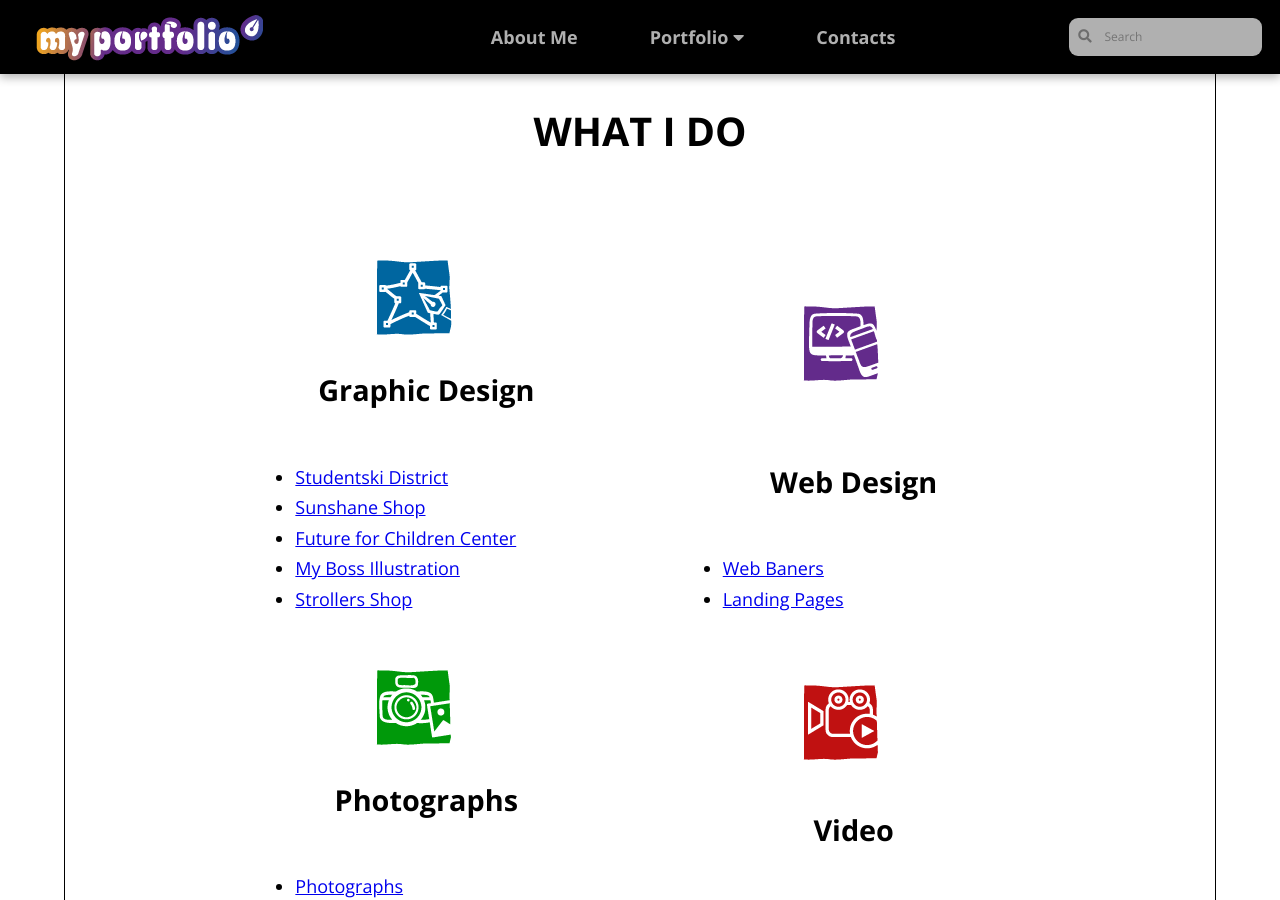
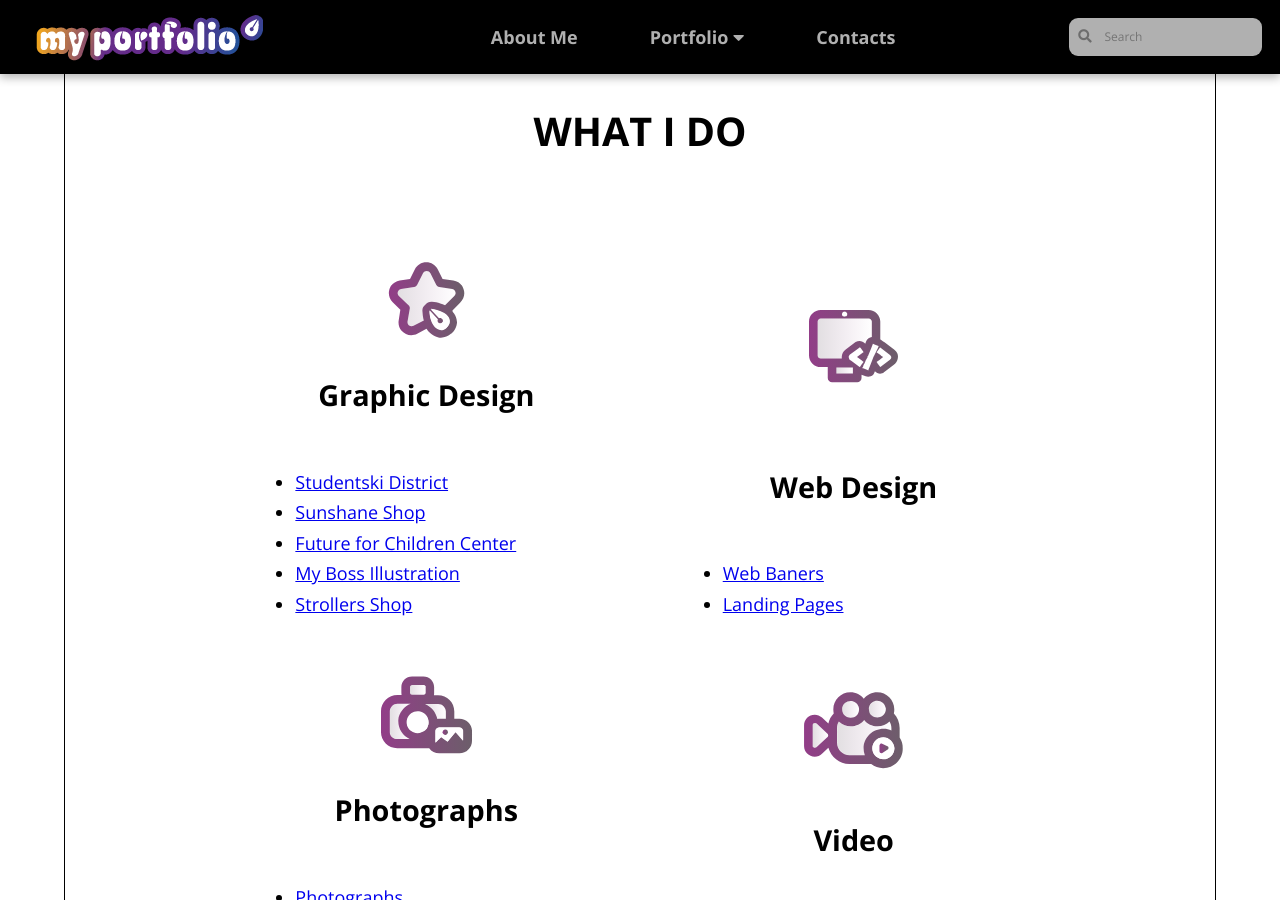
Before and after one commit to LiliyaMilanova/myportfolio, a Jekyll site: the page built from index.html, in a window 1280 px wide and 900 px high, scrolled down 732 px. Built offline with Jekyll 4.4.1, drawn with Linux system fonts in a browser that asks for light colours; nearby versions of some CDN libraries.

Commit message:
Update index.html

```diff
--- a/index.html
+++ b/index.html
@@ -34,7 +34,7 @@ title: Home
             <div class="wrap-content">
                 <section class="what">
                     <span>
-                        <img src="{{site.baseurl}}/images/graphic-design.png" alt="Graphic Design Icon" title="Graphic Design Icon">
+                        <img src="{{site.baseurl}}/images/graphic-design.svg" alt="Graphic Design Icon" title="Graphic Design Icon">
                     </span>
                     <h4><a href="{{site.baseurl}}/portfolio/graphic-design">Graphic Design</a></h4>
                     <ul>
@@ -47,7 +47,7 @@ title: Home
                 </section>
                 <section class="what">
                     <span>
-                        <img src="{{site.baseurl}}/images/web-design.png" alt="Web Design Icon" title="Web Design Icon">
+                        <img src="{{site.baseurl}}/images/web-design.svg" alt="Web Design Icon" title="Web Design Icon">
                     </span>
                     <h4><a href="{{site.baseurl}}/portfolio/web-design">Web Design</a></h4>
                     <ul>
@@ -57,7 +57,7 @@ title: Home
                 </section>
                 <section class="what">
                     <span>
-                        <img src="{{site.baseurl}}/images/photographs.png" alt="Photographs Icon" title="Photographs Icon">
+                        <img src="{{site.baseurl}}/images/photographs.svg" alt="Photographs Icon" title="Photographs Icon">
                     </span>
                     <h4><a href="{{site.baseurl}}/portfolio/photographs">Photographs</a></h4>
                     <ul>
@@ -67,7 +67,7 @@ title: Home
                 </section>
                 <section class="what">
                     <span>
-                        <img src="{{site.baseurl}}/images/video.png" alt="Video Icon" title="Video Icon">
+                        <img src="{{site.baseurl}}/images/video.svg" alt="Video Icon" title="Video Icon">
                     </span>
                     <h4><a href="{{site.baseurl}}/portfolio/video">Video</a></h4>
                     <ul>
```
